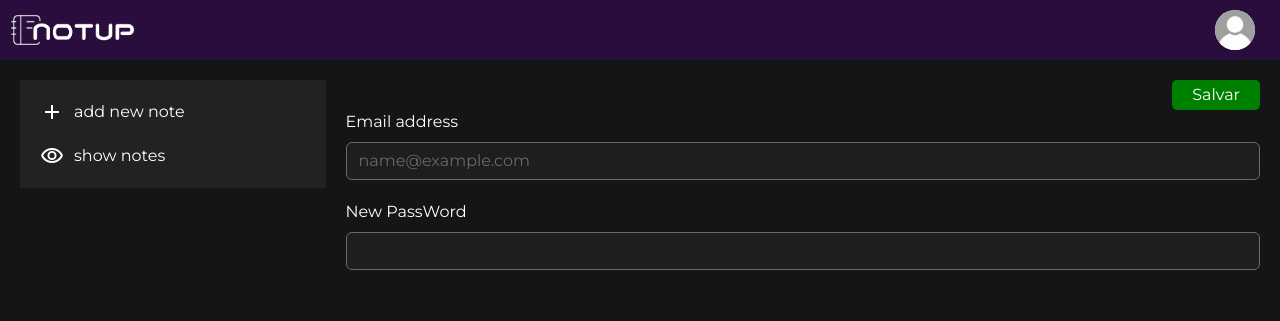
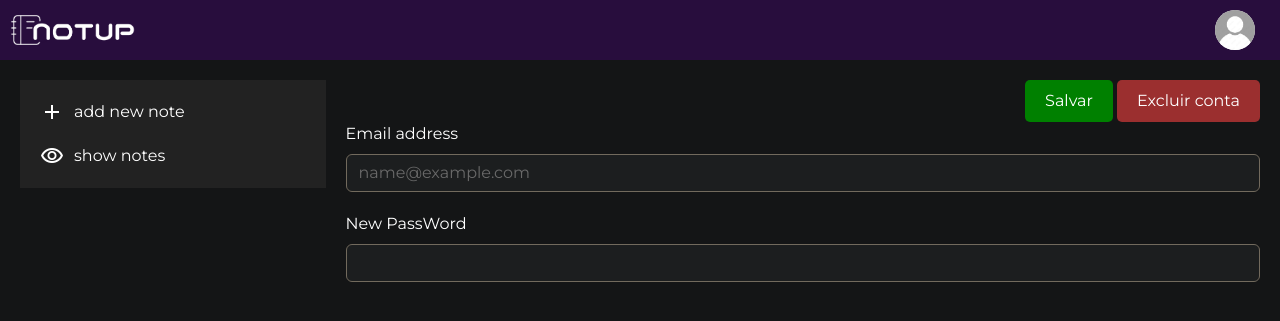
Before and after one commit to agc2020/notup, a PHP site: page /pages/settings.php in a window 1280 px wide. Shown: the top 321 px of the page. Run offline with PHP 8.4, Linux system fonts and the light colour scheme; the template is opened without the code that fills it, so the values that code supplies are empty.

Commit message:
delete user

```diff
--- a/css/index.css
+++ b/css/index.css
@@ -167,7 +167,15 @@ a{
   background-color: green;
   border: none;
   color: #FFF;
-  padding: 3px 20px;
+  padding: 9px 20px;
+  border-radius: 5px;
+}
+
+.delete{
+  background-color: #9b2f2f;
+  border: none;
+  color: #FFF;
+  padding: 9px 20px;
   border-radius: 5px;
 }
 
--- a/js/settings.js
+++ b/js/settings.js
@@ -1,4 +1,5 @@
 document.getElementById("save").addEventListener("click", showConfirmModal, false);
+document.getElementById("delete").addEventListener("click", deleteAccount, false);
 document.getElementById("confirm").addEventListener("click", alterUserData, false);
 
 function showConfirmModal(){
@@ -23,3 +24,7 @@ function alterUserData(){
     formulario.submit();
   }
 }
+
+function deleteAccount(){
+  window.location.href = "../php/apagar_usuario.php";
+}
--- a/pages/settings.php
+++ b/pages/settings.php
@@ -66,7 +66,10 @@
     <div class="workspace settings_workspace">
       <div class="title_settings">
         <h2><?php echo $row['nome_usuario']?> </h2>
-        <button id="save" class="save">Salvar</button>
+        <div>
+          <button id="save" class="save">Salvar</button>
+          <button id="delete" class="delete">Excluir conta</button>
+        </div>
       </div>
 
       <form method="post" id="form_update" action="../php/updateUser.php">
--- a/php/apagar_usuario.php
+++ b/php/apagar_usuario.php
@@ -1,6 +1,6 @@
 <?php
 require_once 'db_connect.php';
-
+session_start();
 if (!isset($_SESSION['email'])) {
     header("Location: ../pages/auth.html");
     exit();
```
